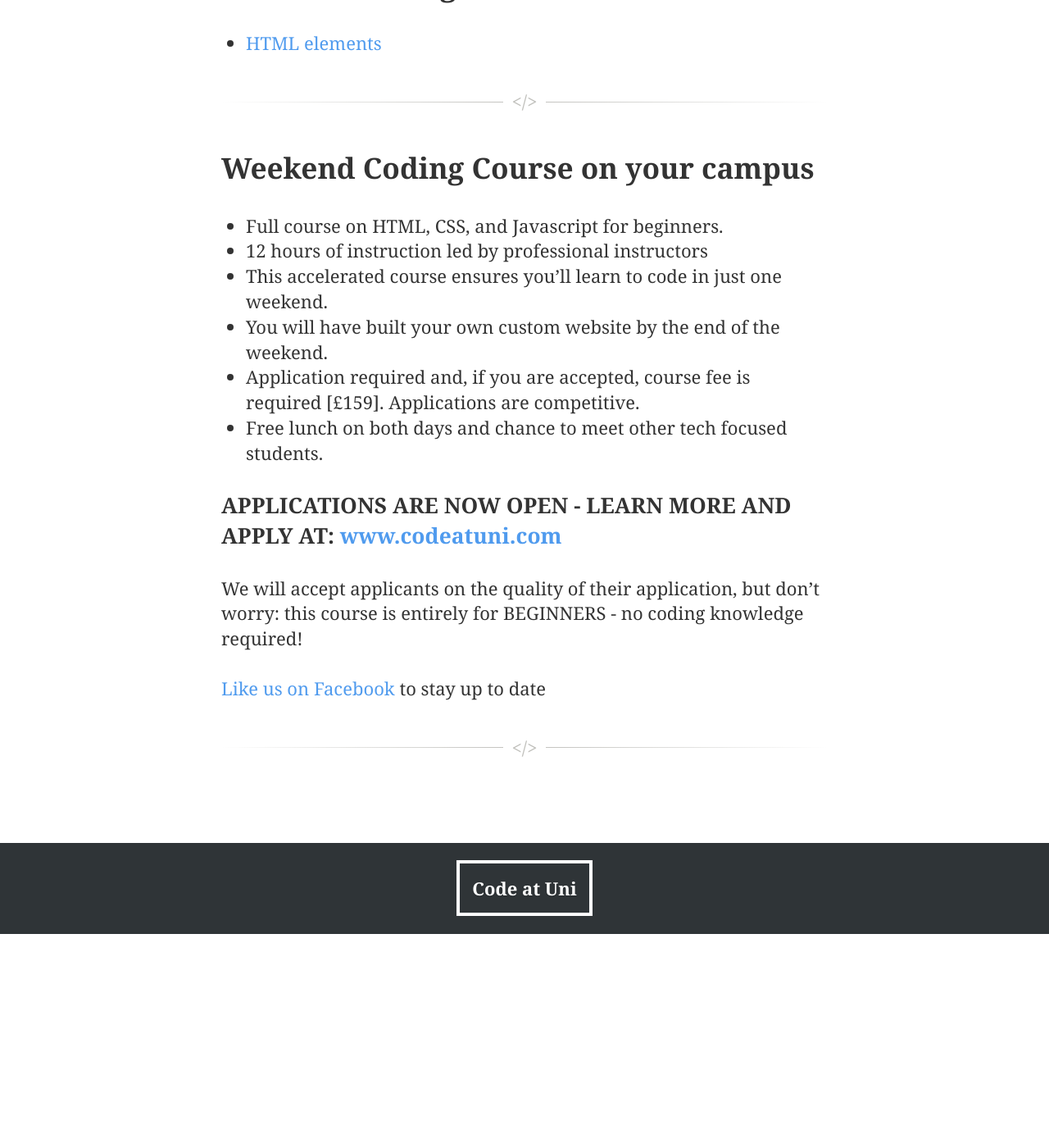
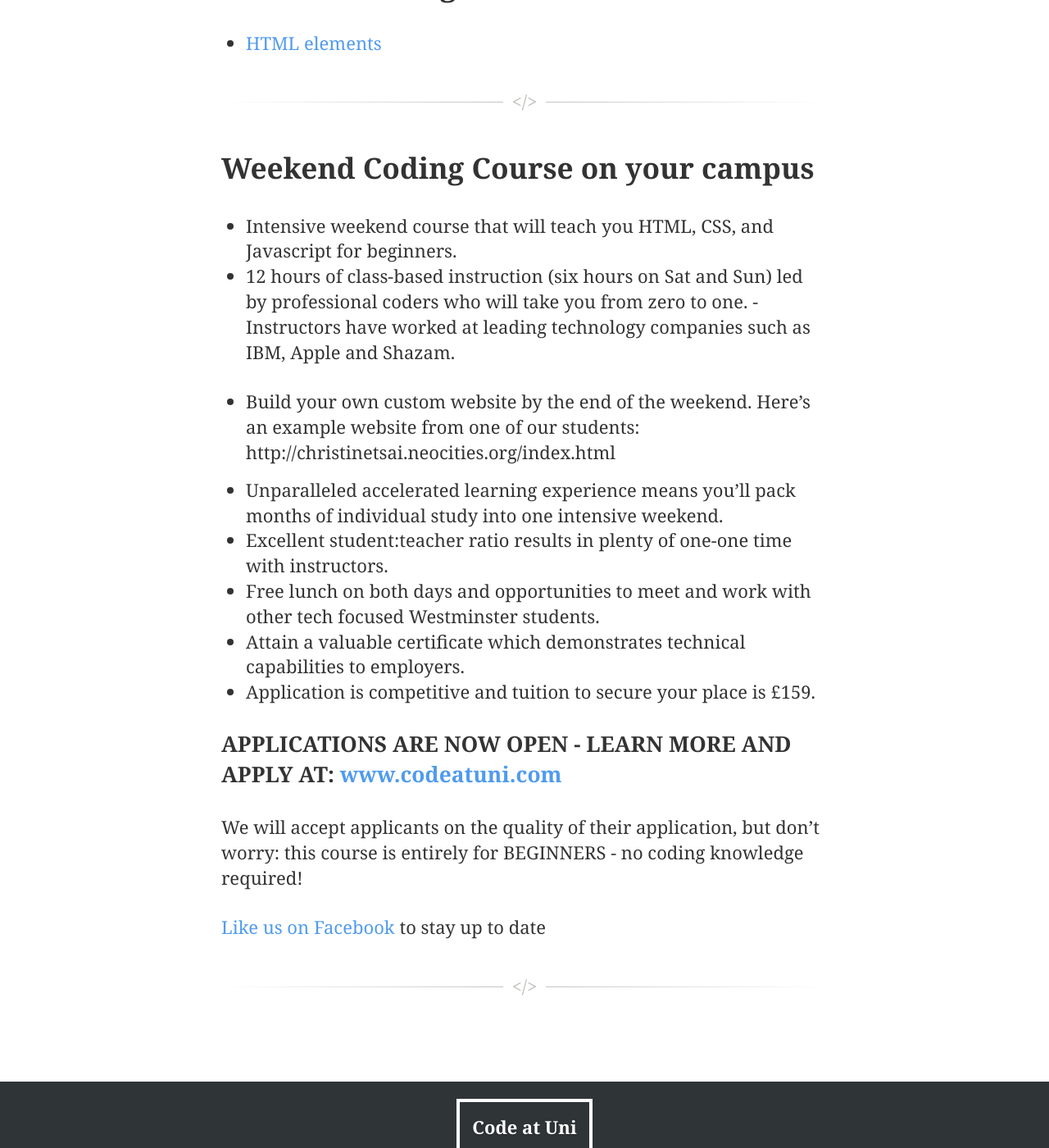
Before and after one commit to Code-At-Uni/guides, a Jekyll site: the page built from lessons/lesson0/tutorial.md, in a window 1280 px wide and 1400 px high, scrolled down 20280 px. Shown: the whole window at 82% size. Built offline with Jekyll 4.4.1, drawn with Linux system fonts in a browser that asks for light colours; before the commit the page ends 21419 px from its top, so only the background shows below that.

Commit message:
Update tutorial.md
Updated the sales text at the bottom of the document

```diff
--- a/lessons/lesson0/tutorial.md
+++ b/lessons/lesson0/tutorial.md
@@ -629,12 +629,17 @@ If there is something you did not understand or want to give us some feedback,
 
 ## Weekend Coding Course on your campus
 
-- Full course on HTML, CSS, and Javascript for beginners.
-- 12 hours of instruction led by professional instructors
-- This accelerated course ensures you'll learn to code in just one weekend.
-- You will have built your own custom website by the end of the weekend.
-- Application required and, if you are accepted, course fee is required [£159]. Applications are competitive.
-- Free lunch on both days and chance to meet other tech focused students.
+
+- Intensive weekend course that will teach you HTML, CSS, and Javascript for beginners.
+- 12 hours of class-based instruction (six hours on Sat and Sun) led by professional coders who will take you from zero to one.
+-Instructors have worked at leading technology companies such as IBM, Apple and Shazam.
+- Build your own custom website by the end of the weekend. Here's an example website from one of our students: http://christinetsai.neocities.org/index.html
+
+- Unparalleled accelerated learning experience means you’ll pack months of individual study into one intensive weekend.
+- Excellent student:teacher ratio results in plenty of one-one time with instructors.
+- Free lunch on both days and opportunities to meet and work with other tech focused Westminster students.
+- Attain a valuable certificate which demonstrates technical capabilities to employers.
+- Application is competitive and tuition to secure your place is £159.
 
 ### APPLICATIONS ARE NOW OPEN - LEARN MORE AND APPLY AT: [www.codeatuni.com](http://www.codeatuni.com/)
 
```
